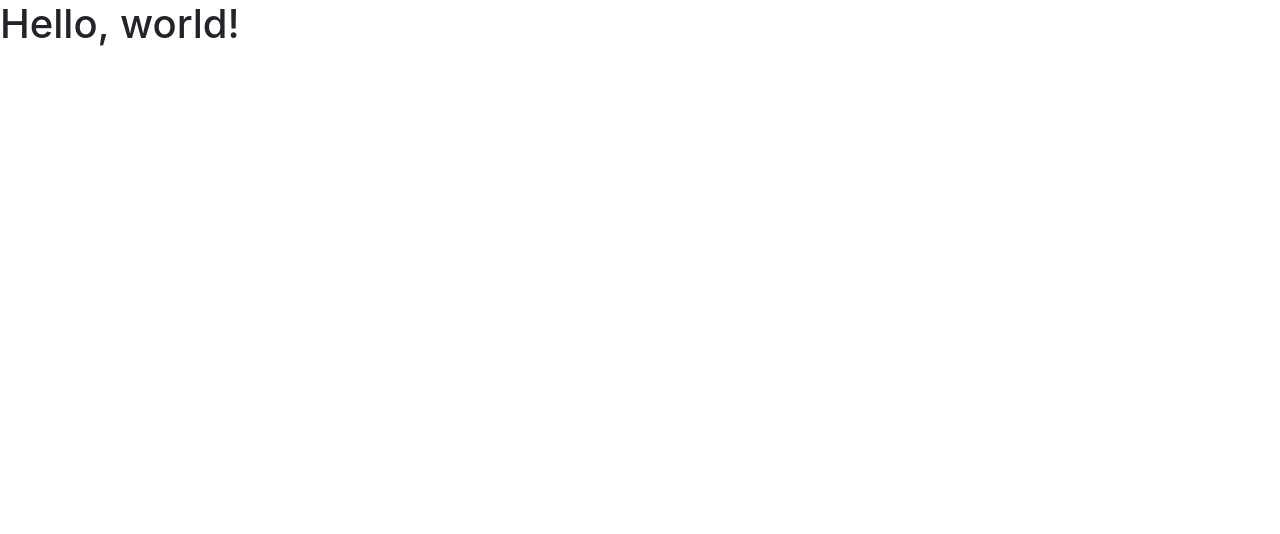
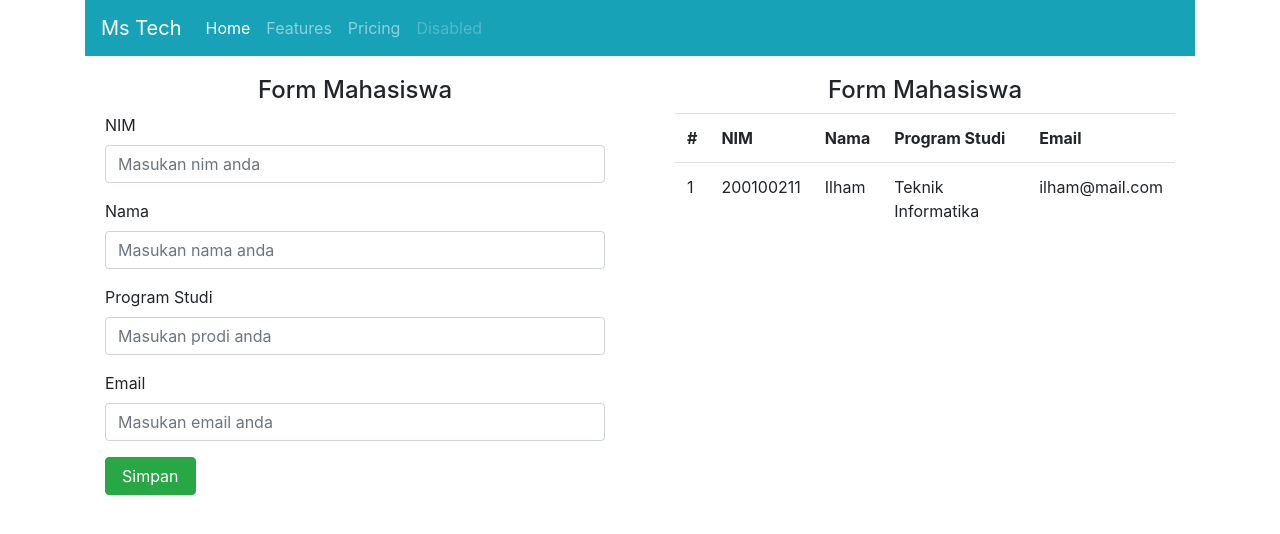
Before and after one commit to MasSahal/rekayasa_internet, a PHP site: page / in a window 1280 px wide. Before the commit the part shown is almost empty. Shown: the top 534 px of the page. Run offline with PHP 8.4, Linux system fonts and the light colour scheme.

Commit message:
add new 2

```diff
--- a/template/index.php
+++ b/template/index.php
@@ -1,5 +1,6 @@
 <!doctype html>
 <html lang="en">
+
 <head>
 	<!-- Required meta tags -->
 	<meta charset="utf-8">
@@ -10,8 +11,89 @@
 
 	<title>Hello, world!</title>
 </head>
+
 <body>
-    <h1>Hello, world!</h1>
+	<div class="container">
+
+		<nav class="navbar navbar-expand-lg navbar-dark bg-info">
+			<a class="navbar-brand" href="#">Ms Tech</a>
+			<button class="navbar-toggler" type="button" data-toggle="collapse" data-target="#navbarNav" aria-controls="navbarNav" aria-expanded="false" aria-label="Toggle navigation">
+				<span class="navbar-toggler-icon"></span>
+			</button>
+			<div class="collapse navbar-collapse" id="navbarNav">
+				<ul class="navbar-nav">
+					<li class="nav-item active">
+						<a class="nav-link" href="#">Home <span class="sr-only">(current)</span></a>
+					</li>
+					<li class="nav-item">
+						<a class="nav-link" href="#">Features</a>
+					</li>
+					<li class="nav-item">
+						<a class="nav-link" href="#">Pricing</a>
+					</li>
+					<li class="nav-item">
+						<a class="nav-link disabled" href="#">Disabled</a>
+					</li>
+				</ul>
+			</div>
+		</nav>
+
+		<div class="row">
+			<div class="col-6">
+				<div class="card border-0">
+					<div class="card-body">
+
+						<h4 class="text-center">Form Mahasiswa</h4>
+						<form>
+							<div class="form-group">
+								<label for="NIM">NIM</label>
+								<input type="number" class="form-control" id="NIM" placeholder="Masukan nim anda">
+							</div>
+							<div class="form-group">
+								<label for="nama">Nama</label>
+								<input type="text" class="form-control" id="nama" placeholder="Masukan nama anda">
+							</div>
+							<div class="form-group">
+								<label for="prodi">Program Studi</label>
+								<input type="text" class="form-control" id="prodi" placeholder="Masukan prodi anda">
+							</div>
+							<div class="form-group">
+								<label for="email">Email</label>
+								<input type="email" class="form-control" id="email" placeholder="Masukan email anda">
+							</div>
+							<div class="form-group">
+								<button type="submit" class="btn btn-success px-3">Simpan</button>
+							</div>
+						</form>
+					</div>
+				</div>
+			</div>
+			<div class="col-6">
+				<div class="card border-0">
+					<div class="card-body">
+						<h4 class="text-center">Form Mahasiswa</h4>
+
+						<table class="table ">
+							<tr>
+								<th>#</th>
+								<th>NIM</th>
+								<th>Nama</th>
+								<th>Program Studi</th>
+								<th>Email</th>
+							</tr>
+							<tr>
+								<td>1</td>
+								<td>200100211</td>
+								<td>Ilham</td>
+								<td>Teknik Informatika</td>
+								<td>ilham@mail.com</td>
+							</tr>
+						</table>
+					</div>
+				</div>
+			</div>
+		</div>
+	</div>
 
 
 
@@ -19,4 +101,5 @@
 	<script src="js/popper.js"></script>
 	<script src="js/bootstrap.min.js"></script>
 </body>
+
 </html>
```
Lines whose indentation alone changed are shown as unchanged.
